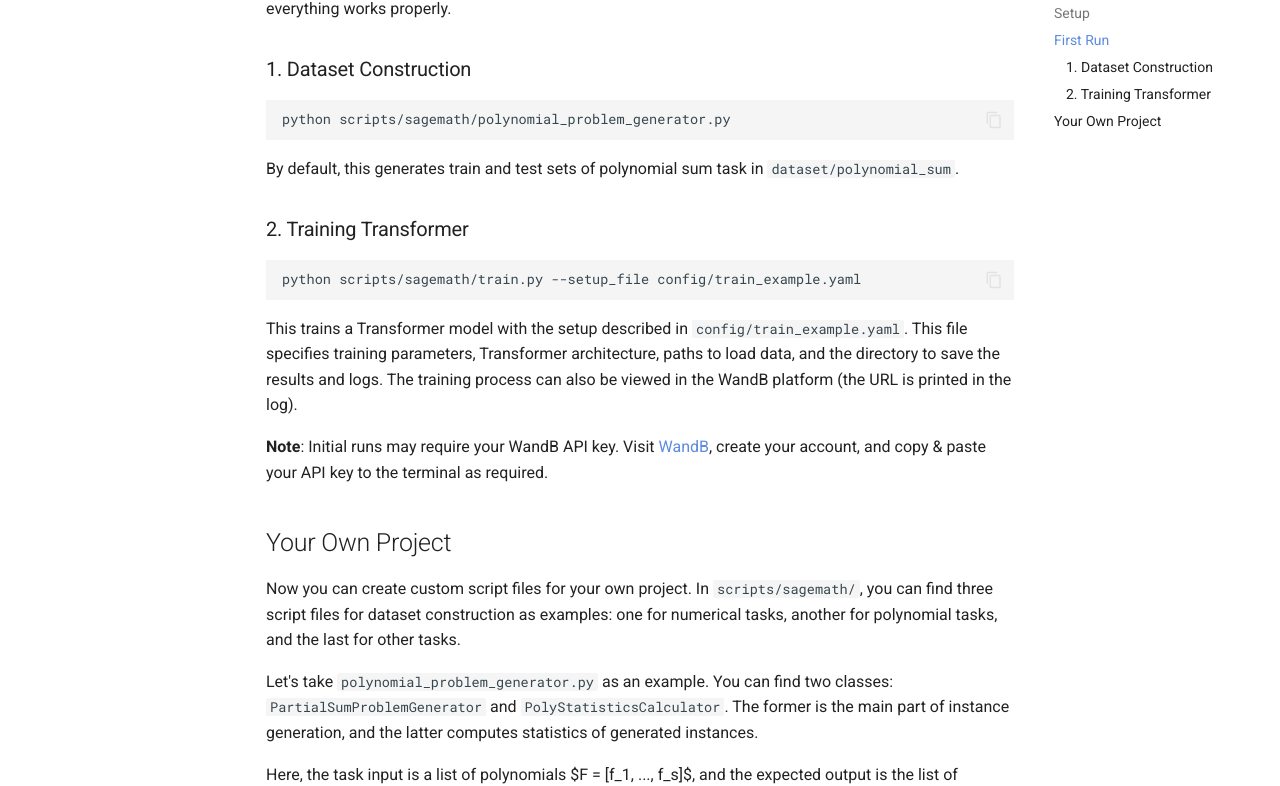
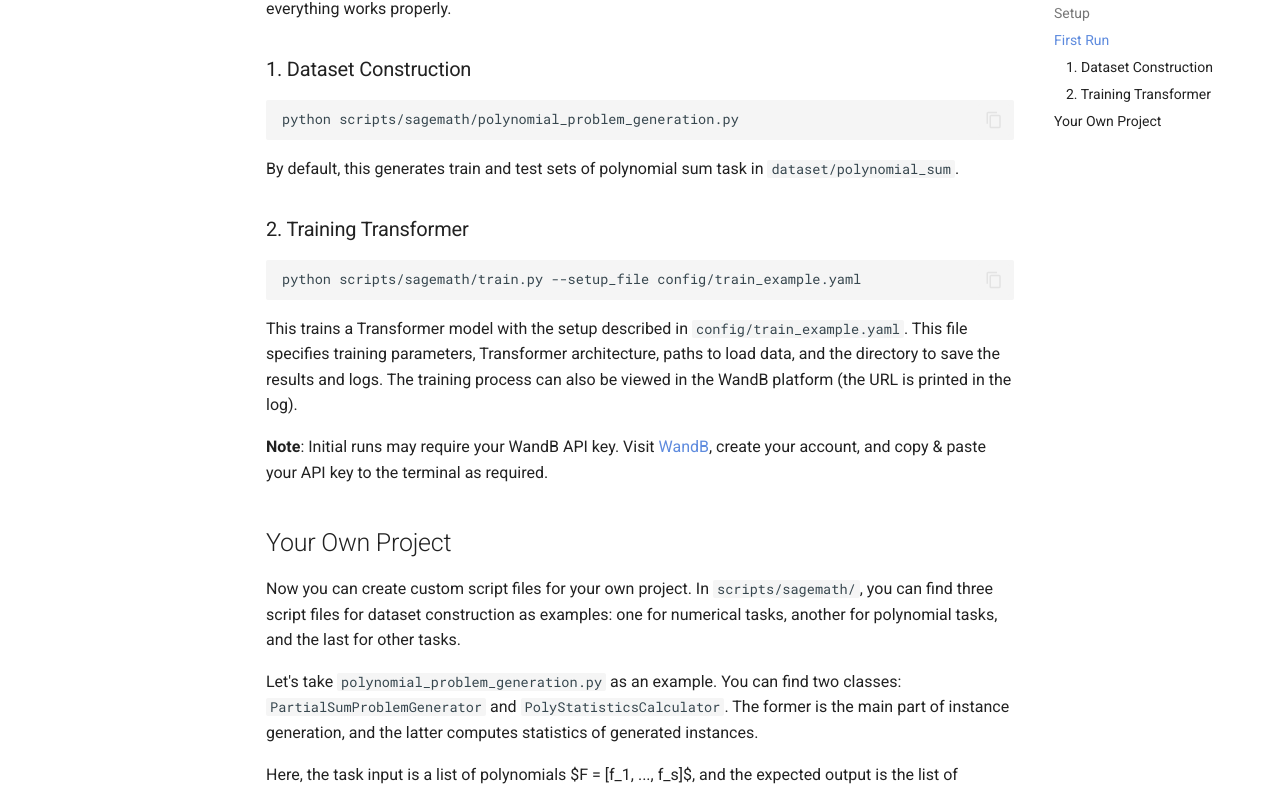
Before and after one commit to HiroshiKERA/calt-codebase, an MkDocs documentation site: the page built from docs/tutorials/quickstart.md, in a window 1280 px wide and 1400 px high, scrolled down 599 px. Shown: the part 150-936 px from the top of the window. Built offline with MkDocs 1.6.1 and Material for MkDocs 9.7.7, drawn with Linux system fonts in a browser that asks for light colours; plug-ins that fetch from the network failed and are left out; comment, search, counter and statistics services are not loaded; the version menu is left out.

Commit message:
minor update in quickstart.md

````diff
--- a/docs/tutorials/quickstart.md
+++ b/docs/tutorials/quickstart.md
@@ -27,7 +27,7 @@ The codebase is ready to generate a simple dataset and train a Transformer. You
 ### 1. Dataset Construction
 
 ```bash
-python scripts/sagemath/polynomial_problem_generator.py
+python scripts/sagemath/polynomial_problem_generation.py
 ```
 
 By default, this generates train and test sets of polynomial sum task in `dataset/polynomial_sum`.
@@ -46,7 +46,7 @@ This trains a Transformer model with the setup described in `config/train_exampl
 
 Now you can create custom script files for your own project. In `scripts/sagemath/`, you can find three script files for dataset construction as examples: one for numerical tasks, another for polynomial tasks, and the last for other tasks.
 
-Let's take `polynomial_problem_generator.py` as an example. You can find two classes: `PartialSumProblemGenerator` and `PolyStatisticsCalculator`. The former is the main part of instance generation, and the latter computes statistics of generated instances.
+Let's take `polynomial_problem_generation.py` as an example. You can find two classes: `PartialSumProblemGenerator` and `PolyStatisticsCalculator`. The former is the main part of instance generation, and the latter computes statistics of generated instances.
 
 Here, the task input is a list of polynomials $F = [f_1, ..., f_s]$, and the expected output is the list of cumulative sums $G = [g_1, ..., g_s]$, where $g_k = f_1 + \cdots + f_k$.
 
````
